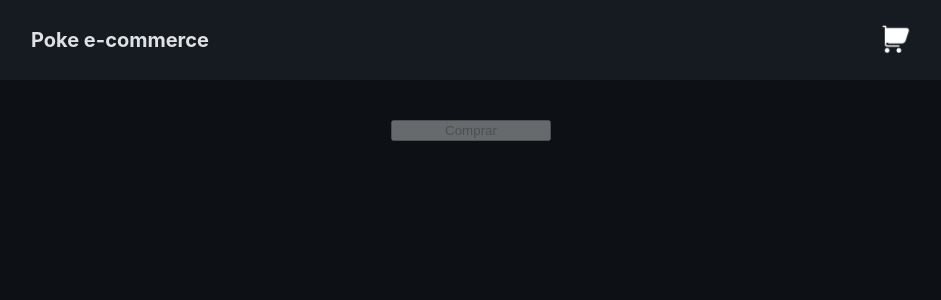
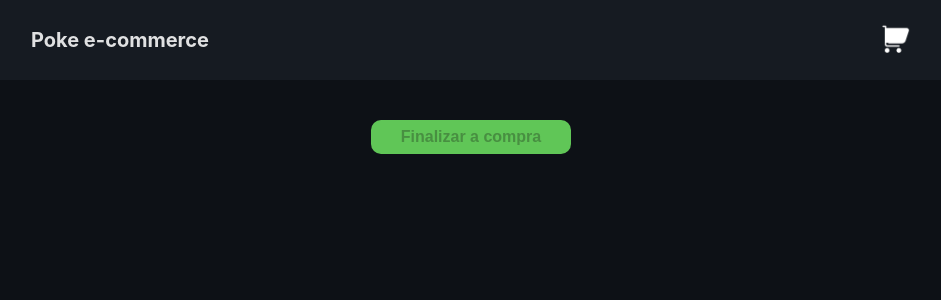
Before and after one commit to paulobordignon/gama-ecommerce, a React (Vite) app: page /cart in a window 1280 px wide. Shown: the top 300 px of the page, without its empty margins (169-1110 px from the left). Built offline with nearby package versions, Linux system fonts and the light colour scheme.

Commit message:
feat(cart): list items and style the page

```diff
--- a/src/components/Card/Card.tsx
+++ b/src/components/Card/Card.tsx
@@ -6,7 +6,7 @@ import { ICard } from './types';
 import { RootStore } from '@src/store';
 import { setNewItem } from "@src/store/modules/cart";
 
-export const POCard = forwardRef<HTMLDivElement, ICard>(({pokemon}: ICard, ref) => {
+export const POCard = forwardRef<HTMLDivElement, ICard>(({pokemon, inCart=false}: ICard, ref ) => {
   const [wasBought, setWasBought] = useState<boolean>(false)
   const cartItems = useSelector((store: RootStore) => store.cartReduce)
   const dispatch = useDispatch()
@@ -27,6 +27,7 @@ export const POCard = forwardRef<HTMLDivElement, ICard>(({pokemon}: ICard, ref)
         width={75}
       />
       {pokemon.name}
+      {!inCart &&
         <Button
           disabled={wasBought}
           onClick={() => {
@@ -39,6 +40,7 @@ export const POCard = forwardRef<HTMLDivElement, ICard>(({pokemon}: ICard, ref)
         >
           {wasBought? 'In cart' : 'Buy'}
         </Button>
+      }
     </Card>
   )
 })
--- a/src/components/Card/types.ts
+++ b/src/components/Card/types.ts
@@ -2,4 +2,5 @@ import { IPokemon } from '@src/pages/Home/types'
 
 export interface ICard {
     pokemon: IPokemon;
+    inCart: boolean;
 }
--- a/src/pages/Cart/Cart.tsx
+++ b/src/pages/Cart/Cart.tsx
@@ -1,8 +1,7 @@
-import { useCallback, useEffect, useRef, useState } from 'react';
 import { useDispatch, useSelector } from 'react-redux';
 
-import { POHeader } from '@src/components'
-import { Main } from './styles'
+import { POCard, POHeader } from '@src/components'
+import { Button, Main, Nav } from './styles'
 import { RootStore } from '@src/store';
 import { removeItems } from '@src/store/modules/cart';
 
@@ -14,15 +13,26 @@ export function Cart() {
     <>
       <POHeader />
       <Main>
-        <button
+        <Button
           disabled={!cartItems.length}
           onClick={() => {
             dispatch(removeItems());
           }}
         >
-          Comprar
-        </button>
-        {cartItems.map((item) => <p>{item.name}</p>)}
+          Finalizar a compra
+        </Button>
+        <Nav>
+          {cartItems.map((item) => <POCard
+            pokemon={
+              {
+                'name': item.name as string,
+                sprites:{'front_default': item.url as string}
+              }
+            }
+            inCart={true}
+            key={item.name}
+          />)}
+        </Nav>
       </Main>
     </>
   )
--- a/src/pages/Cart/styles.ts
+++ b/src/pages/Cart/styles.ts
@@ -2,9 +2,6 @@ import styled from 'styled-components'
 
 export const Main = styled.main`
     display: grid;
-    justify-content: center;
-    grid-template-columns: repeat(auto-fit, 20vh);
-    gap: 4vh;
     padding-block: 5vh;
     padding-inline: 5vh;
 
@@ -12,3 +9,25 @@ export const Main = styled.main`
         padding-inline: 25vh;
     }
 `
+
+export const Nav = styled.nav`
+    display: grid;
+    justify-content: center;
+    grid-template-columns: repeat(auto-fit, 20vh);
+    gap: 4vh;
+`
+
+export const Button = styled.button`
+    display: grid;
+    justify-self: center;
+    margin-bottom: 4vh;
+    background-color: #60c657;
+    width: 25vh;
+    padding-block: 1vh;
+    font-size: 16px;
+    font-weight: bold;
+    border-radius: 10px;
+    border: none;
+    cursor: pointer;
+    white-space: nowrap;
+`
```
Lines whose indentation alone changed are shown as unchanged.
